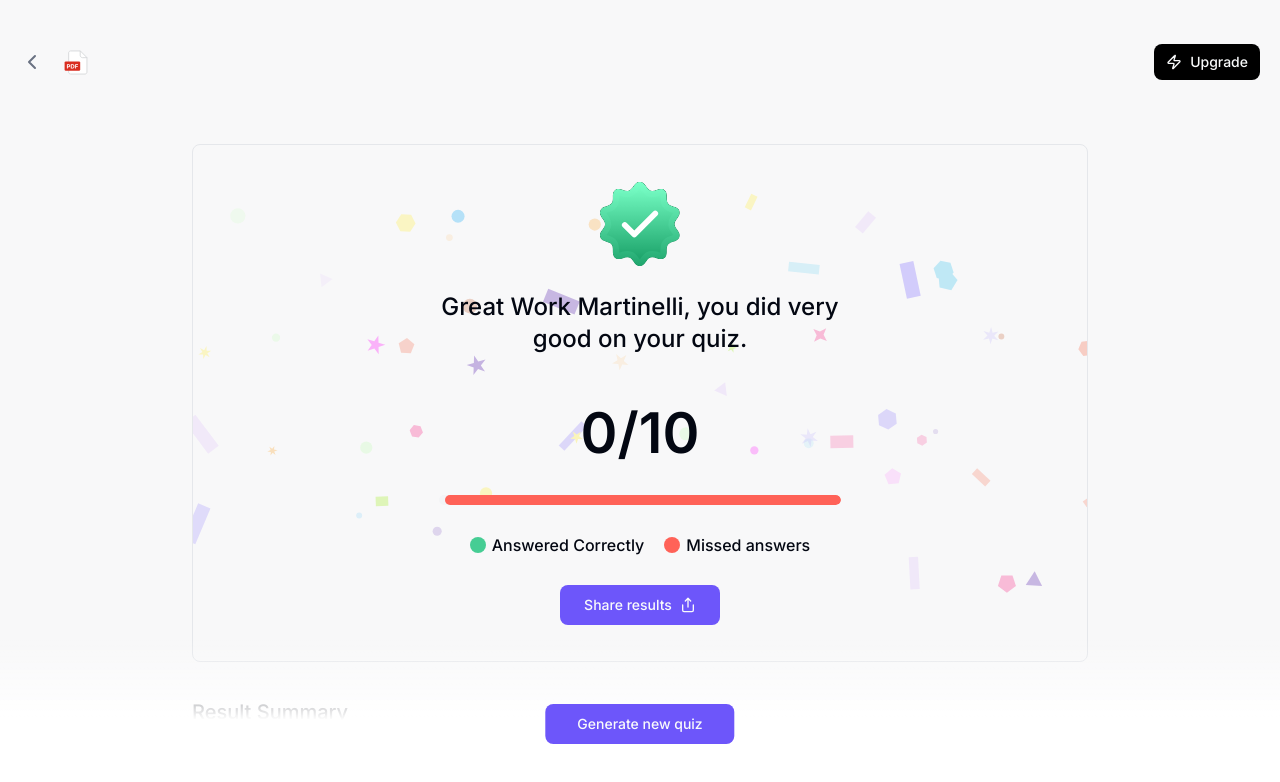
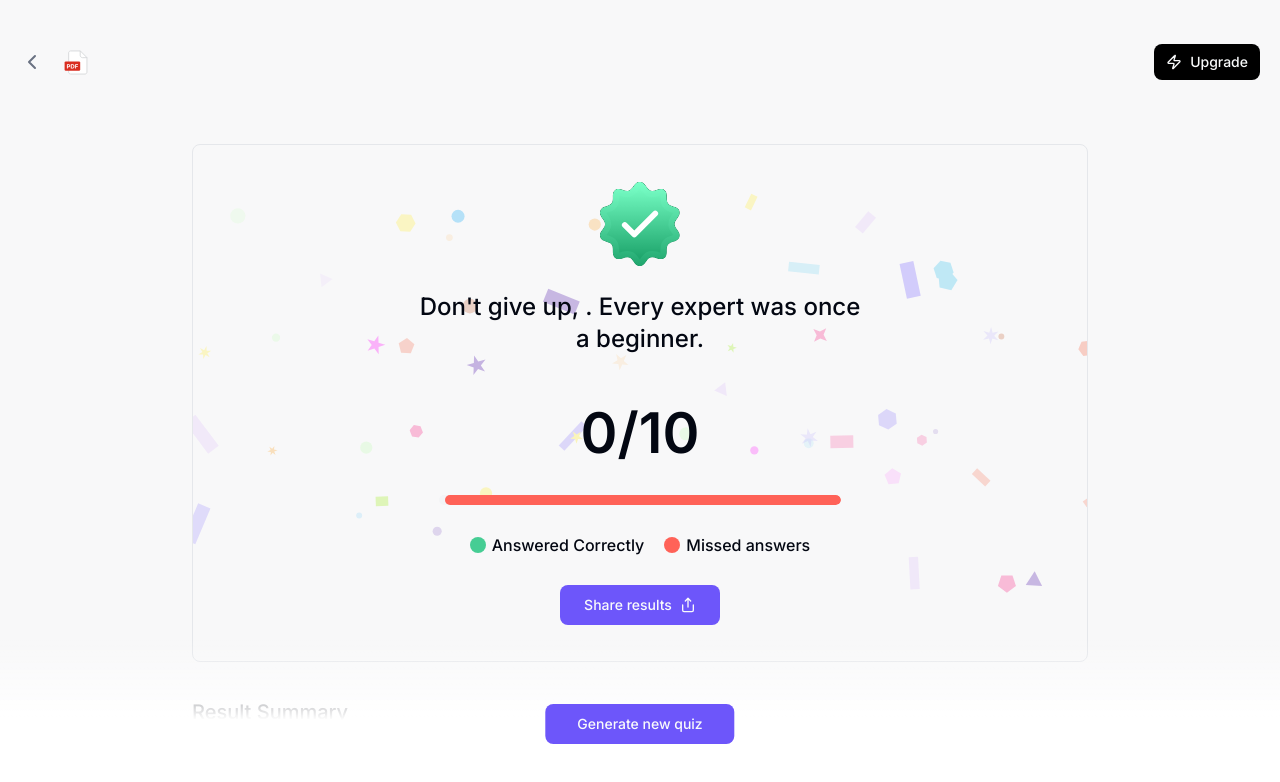
Before and after one commit to Niltonsf/unstuck-quiz-generator-web, a Next.js app: page /results in a window 1280 px wide. Shown: the top 782 px of the page. Built offline with nearby package versions, Linux system fonts and the light colour scheme.

Commit message:
feat: adds custom message according to score

```diff
--- a/components/results/results-congratulation-card.tsx
+++ b/components/results/results-congratulation-card.tsx
@@ -1,4 +1,4 @@
-import React from 'react'
+import React, { useEffect, useMemo, useState } from 'react'
 import CorrectAnswer from '@/assets/svg/correct-answer.svg'
 import PartySymbols from '@/assets/svg/results/party-symbols.svg'
 import Image from 'next/image'
@@ -10,7 +10,40 @@ interface ResultsCongratulationCardProps {
   totalCorrectAnswers: number
 }
 
-const ResultsCongratulationCard = ({ totalCorrectAnswers }: ResultsCongratulationCardProps) => {
+const ResultsCongratulationCard = ({
+  totalCorrectAnswers,
+}: ResultsCongratulationCardProps) => {
+  const [name, setName] = useState('')
+
+  const shareToLinkedIn = () => {
+    const shareText = `I scored ${totalCorrectAnswers}/10 on this quiz generator! 🎉 Try it yourself https://niltonsf.dev/`
+    const linkedInUrl = `https://www.linkedin.com/feed/?shareActive=true&text=${shareText}`
+
+    window.open(linkedInUrl, '_blank', 'noopener,noreferrer')
+  }
+
+  const messageByScore = useMemo(() => {
+    if (totalCorrectAnswers === 10) {
+      return `Outstanding, ${name}! You aced the quiz with a perfect score!`
+    } else if (totalCorrectAnswers >= 8) {
+      return `Great job, ${name}! You really know your stuff.`
+    } else if (totalCorrectAnswers >= 5) {
+      return `Well done, ${name}! You’re on the right track. Keep it up!`
+    } else if (totalCorrectAnswers >= 3) {
+      return `Good effort, ${name}. A bit more practice and you’ll get there!`
+    } else {
+      return `Don't give up, ${name}. Every expert was once a beginner.`
+    }
+  }, [name, totalCorrectAnswers])
+
+  useEffect(() => {
+    const savedName = localStorage.getItem('@unstuckquiz:name')
+
+    if (savedName) {
+      setName(savedName || 'John Doe')
+    }
+  }, [])
+
   return (
     <div className="flex flex-col items-center py-9 rounded-md border relative">
       <Image src={PartySymbols} alt={'party-symbols'} fill className="z-[-1]" />
@@ -24,15 +57,21 @@ const ResultsCongratulationCard = ({ totalCorrectAnswers }: ResultsCongratulatio
 
       <div className="flex flex-col items-center mx-5">
         <span className="text-center mt-6 text-2xl font-medium max-w-[450px]">
-          Great Work Martinelli, you did very good on your quiz.
+          {messageByScore}
         </span>
 
-        <span className="text-center mt-9 text-[56px] font-semibold">{totalCorrectAnswers}/10</span>
+        <span className="text-center mt-9 text-[56px] font-semibold">
+          {totalCorrectAnswers}/10
+        </span>
 
-        <DualProgressBar correct={totalCorrectAnswers} total={10} className="mt-5" />
+        <DualProgressBar
+          correct={totalCorrectAnswers}
+          total={10}
+          className="mt-5"
+        />
       </div>
 
-      <Button className="h-10 w-40 mt-7">
+      <Button className="h-10 w-40 mt-7" onClick={shareToLinkedIn}>
         Share results
         <Share />
       </Button>
```
